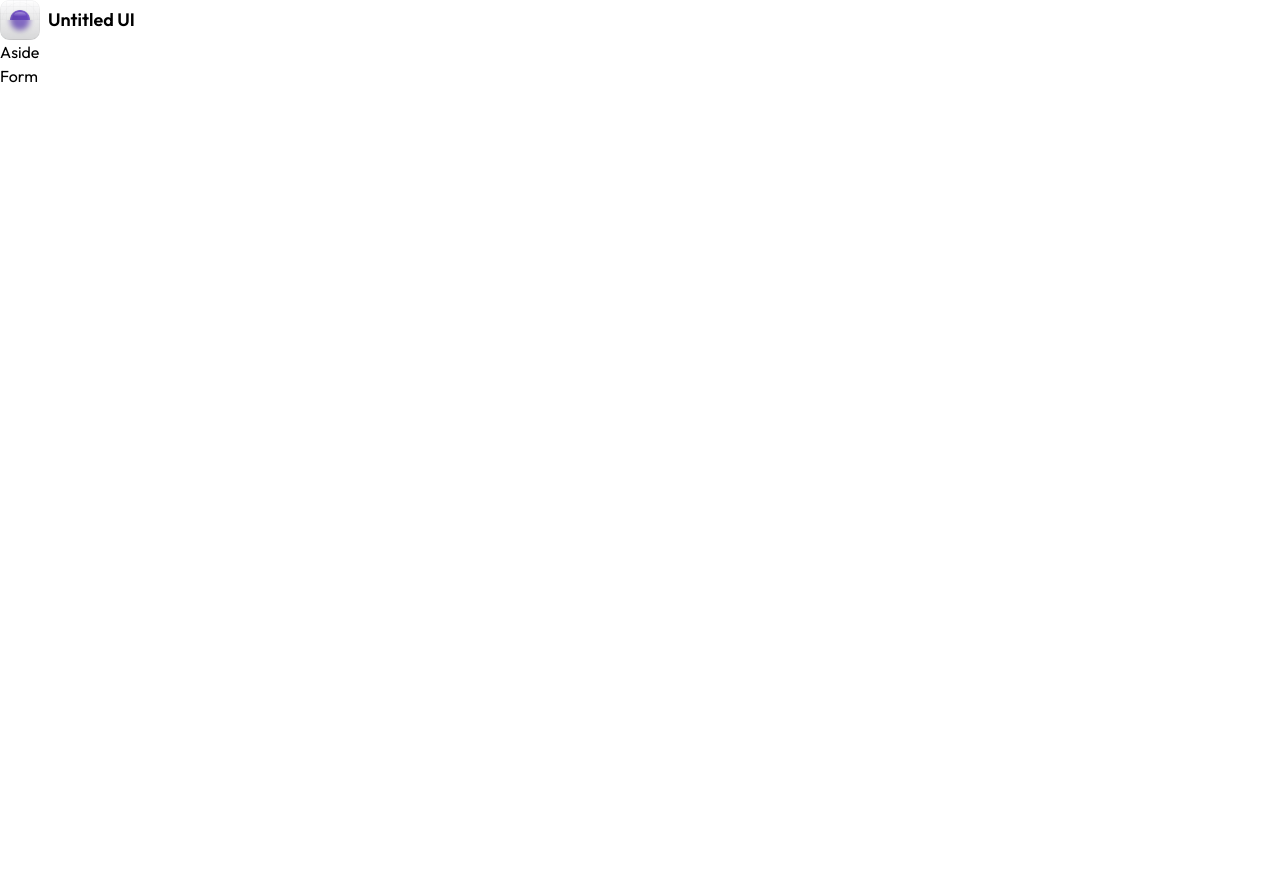
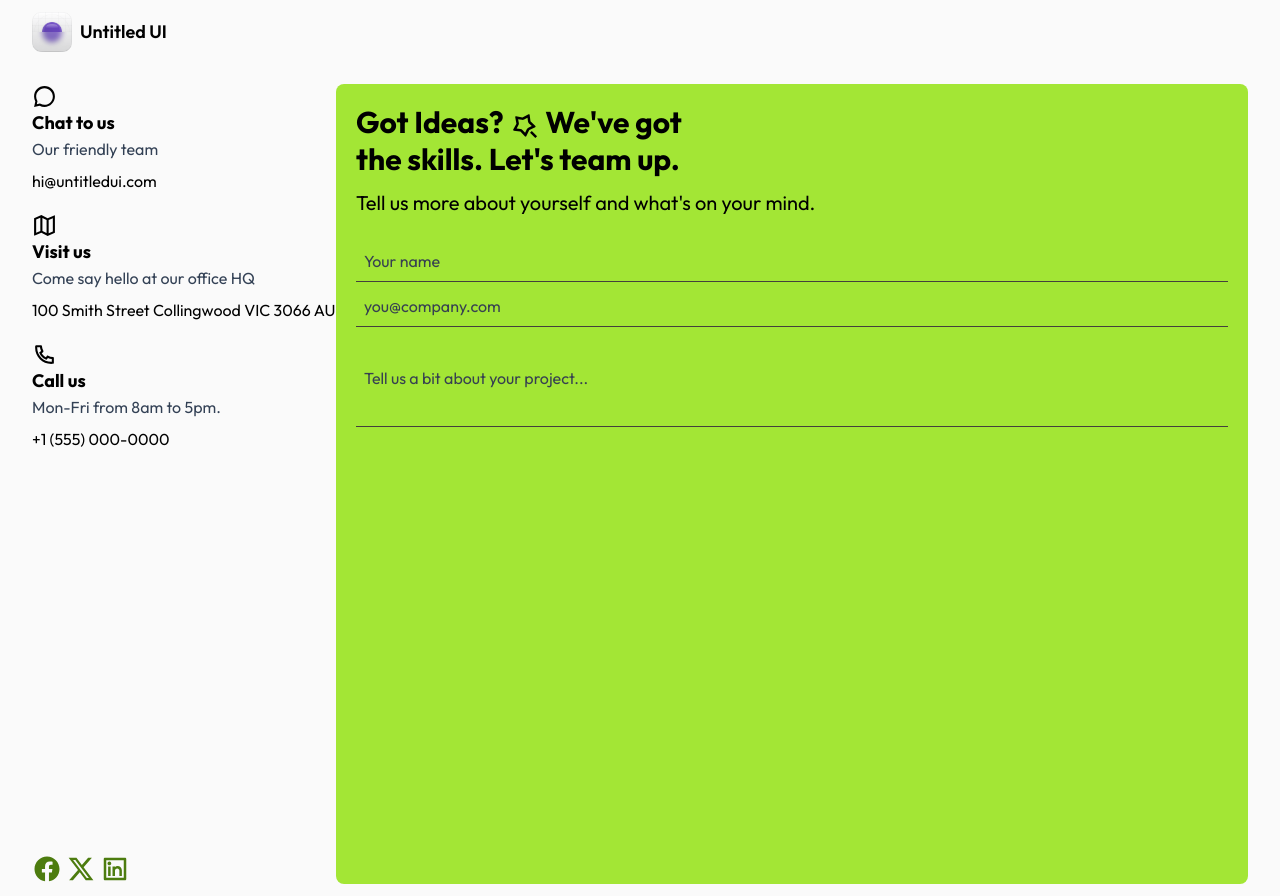
Before and after one commit to HarshGit1824/Untitled.UI, a React (Vite) app: page / in a window 1280 px wide. Before the commit the page ends 800 px from the top, so only its background shows below. Built offline with nearby package versions, Linux system fonts and the light colour scheme.

Commit message:
Form component

```diff
--- a/package.json
+++ b/package.json
@@ -10,9 +10,9 @@
     "preview": "vite preview"
   },
   "dependencies": {
-    "@tabler/icons-react": "^3.24.0",
     "react": "^18.3.1",
-    "react-dom": "^18.3.1"
+    "react-dom": "^18.3.1",
+    "react-icons": "^5.4.0"
   },
   "devDependencies": {
     "@eslint/js": "^9.15.0",
--- a/src/components/Aside.jsx
+++ b/src/components/Aside.jsx
@@ -1,11 +1,62 @@
-import React from 'react'
+import React from "react";
+import {
+  RiFacebookCircleFill,
+  RiChat3Line,
+  RiPhoneLine,
+  RiMap2Line,
+  RiTwitterXFill,
+  RiLinkedinBoxLine,
+} from "react-icons/ri";
 
 const Aside = () => {
+  const contactInfo = [
+    {
+      id: 0,
+      title: "Chat to us",
+      description: "Our friendly team",
+      action: "hi@untitledui.com",
+      icon: RiChat3Line,
+    },
+    {
+      id: 1,
+      title: "Visit us",
+      description: "Come say hello at our office HQ",
+      action: "100 Smith Street Collingwood VIC 3066 AU",
+      icon: RiMap2Line,
+    },
+    {
+      id: 2,
+      title: "Call us",
+      description: "Mon-Fri from 8am to 5pm.",
+      action: "+1 (555) 000-0000",
+      icon: RiPhoneLine,
+    },
+  ];
+
   return (
-    <div>
-      Aside
+    <div className="flex min-h-screen flex-col justify-between">
+      {/* Contact Information */}
+      <section>
+        {contactInfo.map((info) => {
+          return (
+            <div className="mb-5" key={info.id}>
+              {<info.icon size={25} />}
+              <h3 className="text-lg font-bold">{info.title}</h3>
+              <p className="mb-2 text-slate-700">{info.description}</p>
+              <p>{info.action}</p>
+            </div>
+          );
+        })}
+      </section>
+
+      {/* Social */}
+      <section className="flex gap-1 text-lime-700">
+        <RiFacebookCircleFill  size={30}/>
+        <RiTwitterXFill size={30}/>
+        <RiLinkedinBoxLine size={30}/>
+      </section>
     </div>
-  )
-}
+  );
+};
 
-export default Aside
+export default Aside;
--- a/src/components/Form.jsx
+++ b/src/components/Form.jsx
@@ -1,11 +1,43 @@
-import React from 'react'
+import React from "react";
+import { RiMagicLine, RiSparkling2Line } from "react-icons/ri";
 
 const Form = () => {
   return (
-    <div>
-      Form
-    </div>
-  )
-}
+    <>
+      {/* Intro */}
+      <h1 className="mb-3 text-3xl font-bold">
+        Got Ideas? <RiMagicLine className="inline-block" /> We've got <br /> the
+        skills. Let's team up.
+      </h1>
+      <p className="mb-6 text-xl">
+        Tell us more about yourself and what's on your mind.
+      </p>
+      {/* Inputs */}
+      <form className="flex flex-col gap-1">
+        <input
+          type="text"
+          name="fullname"
+          id="fullname"
+          placeholder="Your name"
+          className="border-b border-stone-700 p-2 placeholder-gray-700 md:bg-lime-400"
+        />
+        <input
+          type="email"
+          name="email"
+          id="email"
+          placeholder="you@company.com"
+          className="border-b border-stone-700 p-2 placeholder-gray-700 md:bg-lime-400"
+        />
+        <input
+          type="text"
+          name="message"
+          id="message"
+          placeholder="Tell us a bit about your project..."
+          className="h-24 border-b border-stone-700 p-2 placeholder-gray-700 md:bg-lime-400"
+        />
+      </form>
+    </>
+  );
+};
 
-export default Form
+export default Form;
--- a/src/components/Header.jsx
+++ b/src/components/Header.jsx
@@ -2,7 +2,7 @@ import React from 'react'
 
 const Header = () => {
   return (
-    <header className='flex items-center gap-2'>
+    <header className='mb-8 flex items-center gap-2'>
       <img src='favicon.png' className='w-10'/>
       <p className='text-lg font-semibold'>Untitled UI</p>
     </header>
--- a/src/pages/Home.jsx
+++ b/src/pages/Home.jsx
@@ -1,16 +1,22 @@
-import React from 'react'
-import Header from '../components/Header'
-import Aside from '../components/Aside'
-import Form from '../components/Form'
+import React from "react";
+import Header from "@/components/Header";
+import Aside from "@/components/Aside";
+import Form from "@/components/Form";
 
 const Home = () => {
   return (
-    <div>
-      <Header/>
-      <Aside/>
-      <Form/>
+    <div className="min-h-screen bg-zinc-50 px-4 py-3 md:px-8">
+      <Header />
+      <main className="grid grid-cols-8">
+        <div className="col-span-2 hidden md:block">
+          <Aside />
+        </div>
+        <div className="col-span-full rounded-lg p-5 md:col-span-6 md:bg-lime-400">
+          <Form />
+        </div>
+      </main>
     </div>
-  )
-}
+  );
+};
 
-export default Home
+export default Home;
--- a/vite.config.js
+++ b/vite.config.js
@@ -1,7 +1,13 @@
+import path from "path";
 import { defineConfig } from 'vite'
 import react from '@vitejs/plugin-react-swc'
 
 // https://vite.dev/config/
 export default defineConfig({
   plugins: [react()],
+  resolve : {
+    alias: {
+      "@" : path.resolve(__dirname, "src"),
+    }
+  }
 })
```
Also changed, not shown: 1 other file (tests, documents, lock files or other folders).
